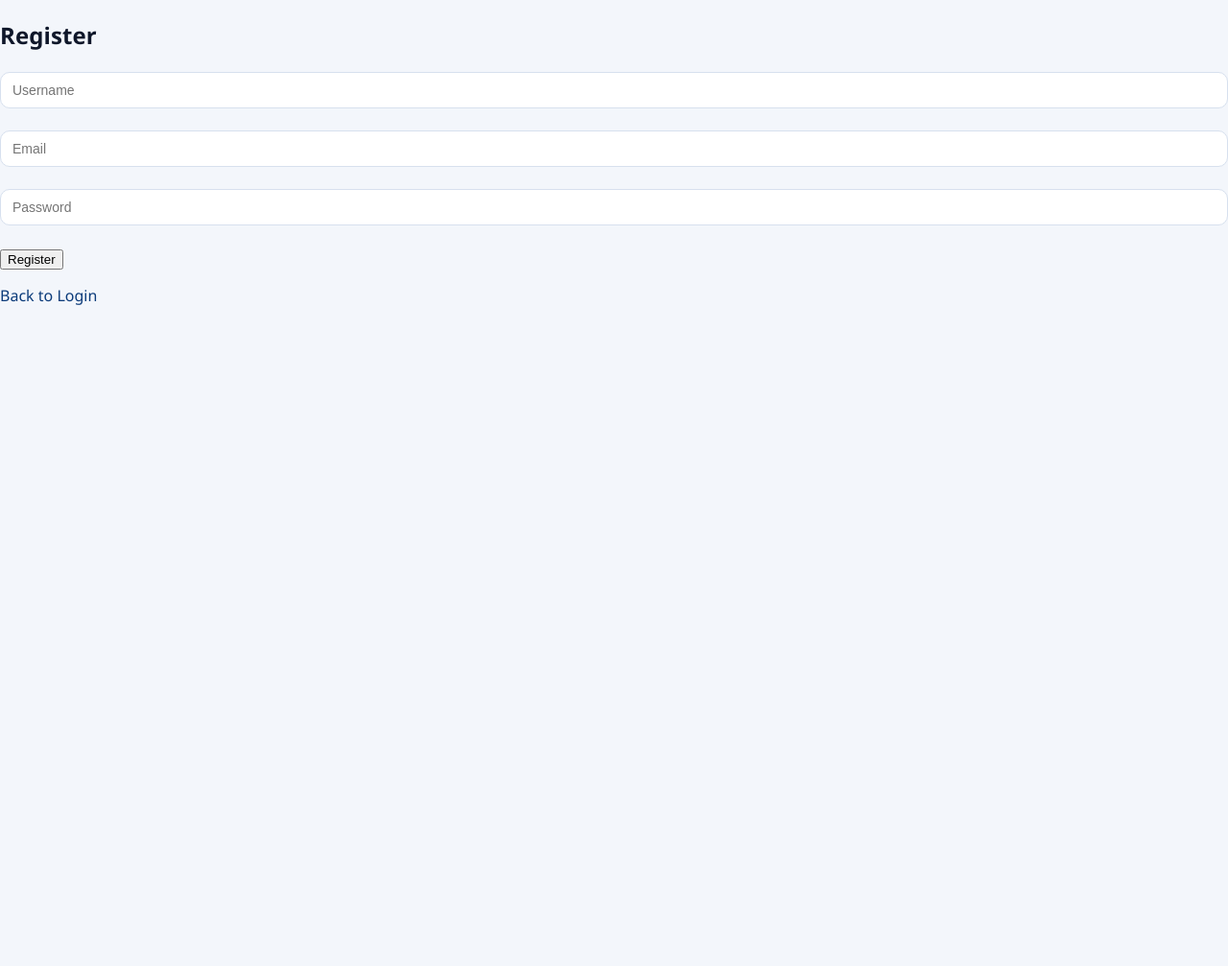
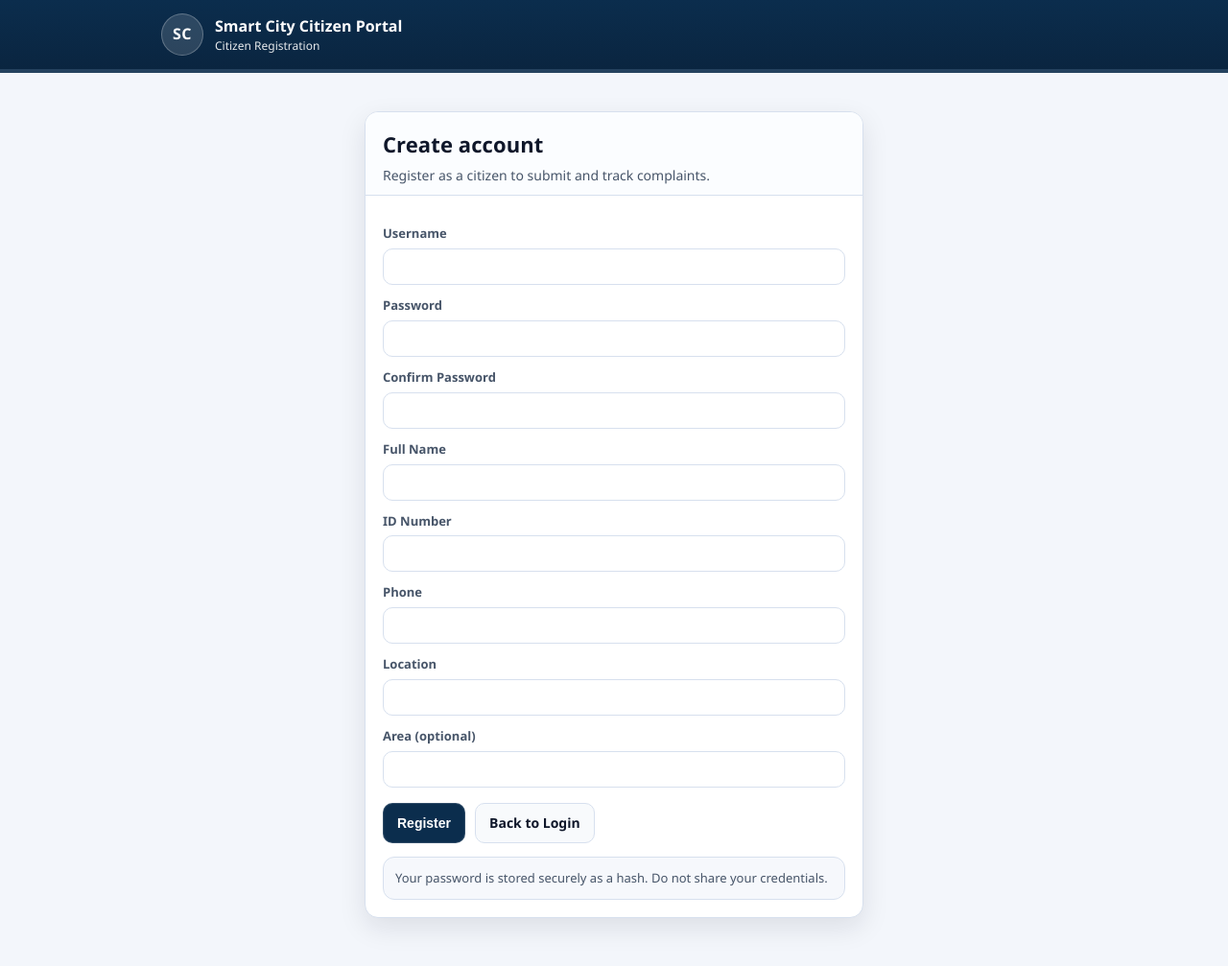
Before and after one commit to rabbi2580/Smart-City-Hub_webtech, a PHP site: page /MVC/html/register_view.php in a window 1280 px wide. Shown: the whole page at 96% size. Before the commit the page ends 318 px from the top, so only its background shows below. Run offline with PHP 8.4, Linux system fonts and the light colour scheme.

Commit message:
updated register_view.php

```diff
--- a/Citizen/MVC/html/register_view.php
+++ b/Citizen/MVC/html/register_view.php
@@ -1,22 +1,92 @@
+<?php
+session_start();
+if (isset($_SESSION["user_id"])) {
+    header("Location: dashboard.php");
+    exit();
+}
+
+$error = $_GET["error"] ?? "";
+$msg = "";
+
+if ($error === "empty") $msg = "All required fields must be filled.";
+if ($error === "match") $msg = "Passwords do not match.";
+if ($error === "weak") $msg = "Password must be at least 6 characters.";
+if ($error === "user") $msg = "Username already exists. Choose a different one.";
+if ($error === "fail") $msg = "Registration failed. Try again.";
+?>
 <!DOCTYPE html>
 <html>
 <head>
-    <title>Register</title>
+    <meta charset="UTF-8" />
+    <title>Citizen Registration</title>
     <link rel="stylesheet" href="../css/style.css">
 </head>
 <body>
-<h2>Register</h2>
 
-<form method="post" action="../php/register_controller.php">
-    <input type="text" name="username" placeholder="Username"><br><br>
-    <input type="email" name="email" placeholder="Email"><br><br>
-    <input type="password" name="password" placeholder="Password"><br><br>
-    <button type="submit">Register</button>
-</form>
+<header class="gov-header">
+    <div class="wrap">
+        <div class="gov-left">
+            <div class="seal">SC</div>
+            <div class="brand">
+                <div class="title">Smart City Citizen Portal</div>
+                <div class="subtitle">Citizen Registration</div>
+            </div>
+        </div>
+        <div class="gov-right"></div>
+    </div>
+</header>
 
-<p style="color:green;"><?php echo $success ?? ""; ?></p>
-<p style="color:red;"><?php echo $error ?? ""; ?></p>
+<main class="container">
+    <div class="auth-grid">
+        <div class="card">
+            <div class="card-head">
+                <h2>Create account</h2>
+                <p>Register as a citizen to submit and track complaints.</p>
+            </div>
 
-<a href="login_view.php">Back to Login</a>
+            <div class="card-body">
+                <?php if ($msg !== "") { ?>
+                    <div class="alert"><?php echo htmlspecialchars($msg); ?></div>
+                <?php } ?>
+
+                <form method="POST" action="../php/register.php">
+                    <label>Username</label>
+                    <input type="text" name="username" required>
+
+                    <label>Password</label>
+                    <input type="password" name="password" required>
+
+                    <label>Confirm Password</label>
+                    <input type="password" name="confirm_password" required>
+
+                    <label>Full Name</label>
+                    <input type="text" name="name" required>
+
+                    <label>ID Number</label>
+                    <input type="text" name="id_number" required>
+
+                    <label>Phone</label>
+                    <input type="text" name="phone" required>
+
+                    <label>Location</label>
+                    <input type="text" name="location" required>
+
+                    <label>Area (optional)</label>
+                    <input type="text" name="area">
+
+                    <div class="actions">
+                        <button class="btn btn-primary" type="submit">Register</button>
+                        <a class="btn" href="login_view.php">Back to Login</a>
+                    </div>
+                </form>
+
+                <div class="notice">
+                    Your password is stored securely as a hash. Do not share your credentials.
+                </div>
+            </div>
+        </div>
+    </div>
+</main>
+
 </body>
 </html>
```
